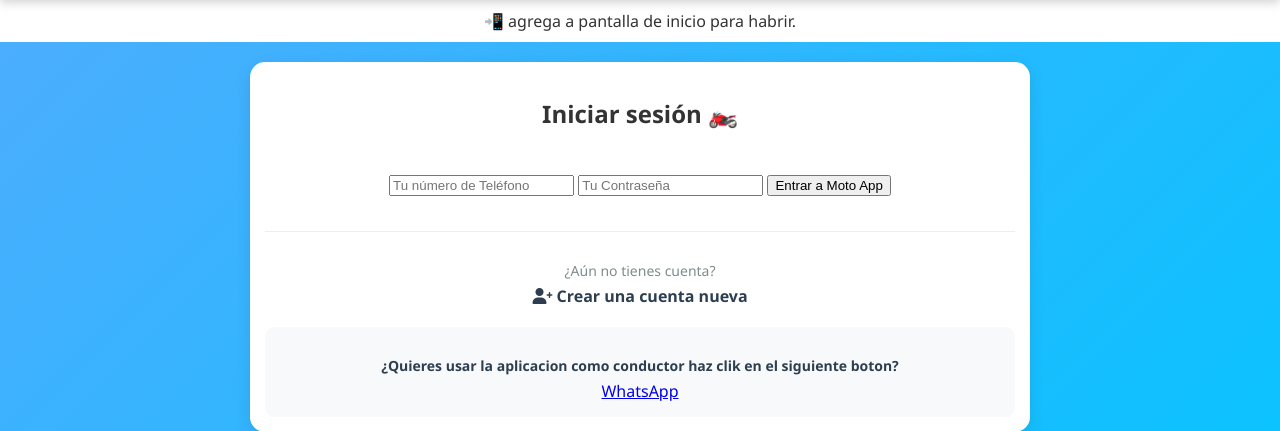
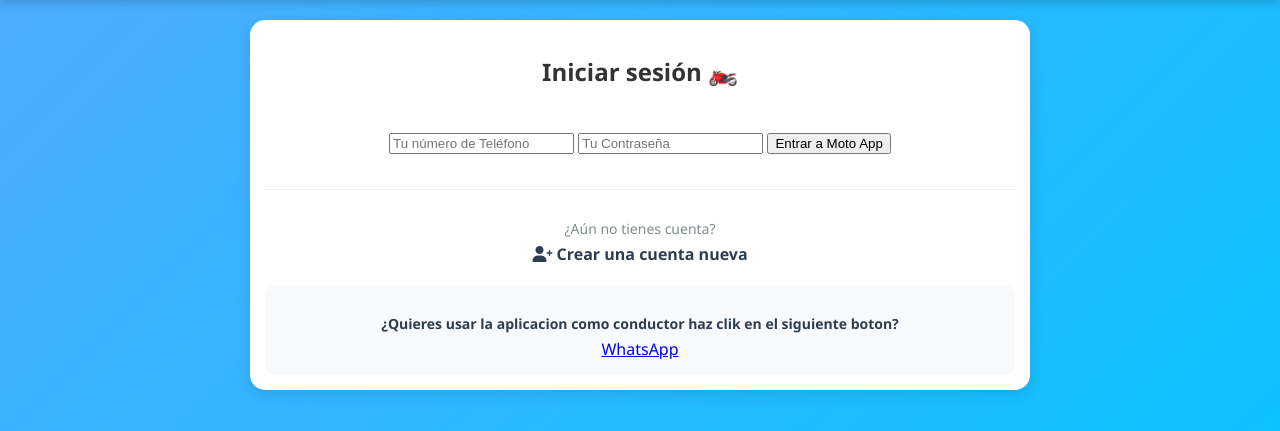
Before and after one commit to robert70-m/moto_appv01, a Flask app: page / in a window 1280 px wide. Shown: the part 59-490 px from the top of the page. Run offline with Flask 3, Linux system fonts and the light colour scheme.

Commit message:
actualizar

```diff
--- a/templates/base.html
+++ b/templates/base.html
@@ -137,9 +137,6 @@
 </header>
 
 
-<div style="text-align:center; padding:10px; background:#fff;">
-📲 agrega a pantalla de inicio para habrir.
-</div>
 
 <main class="container {% if request.path == '/mapa_conductor' %}full-width-container{% endif %}">
 
```
